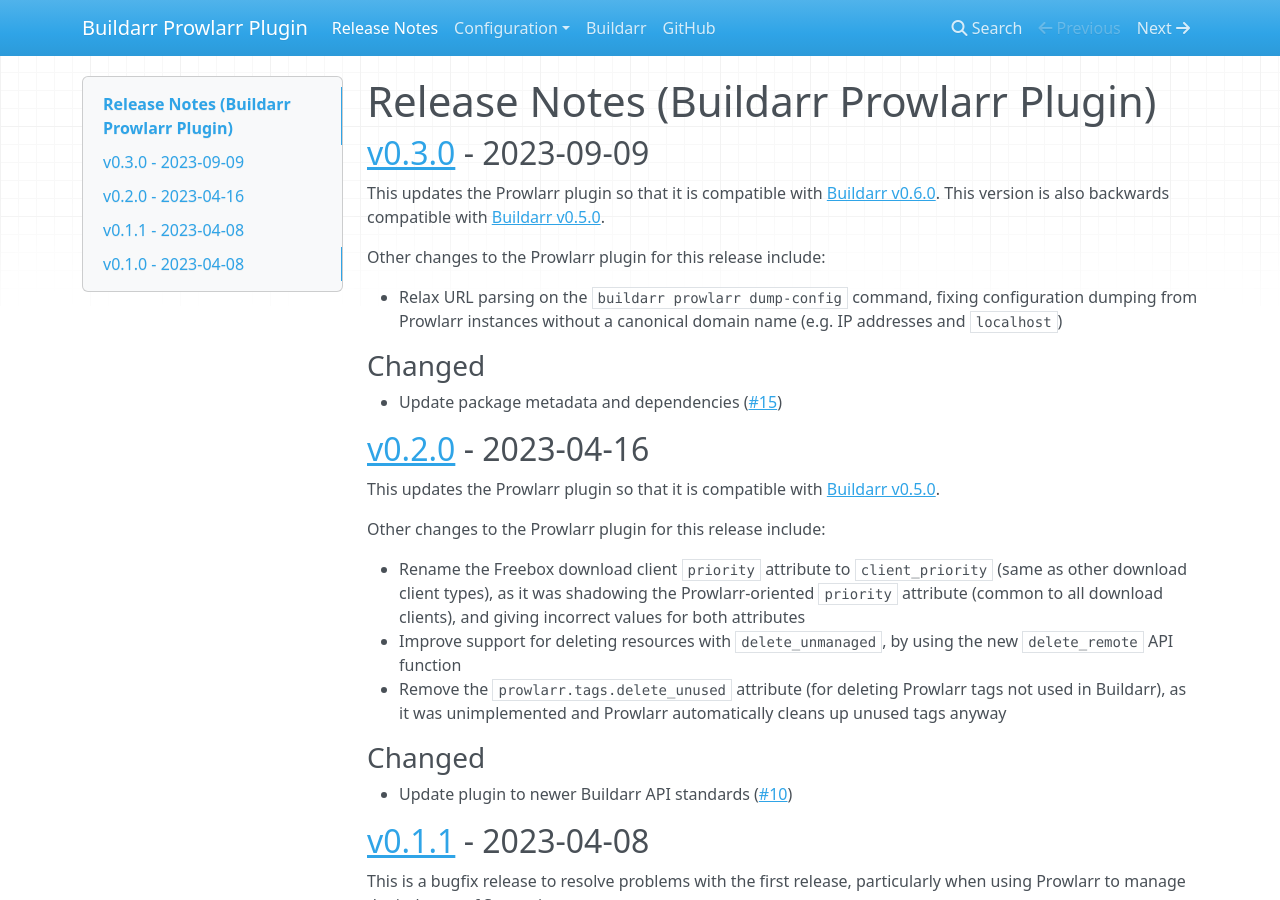
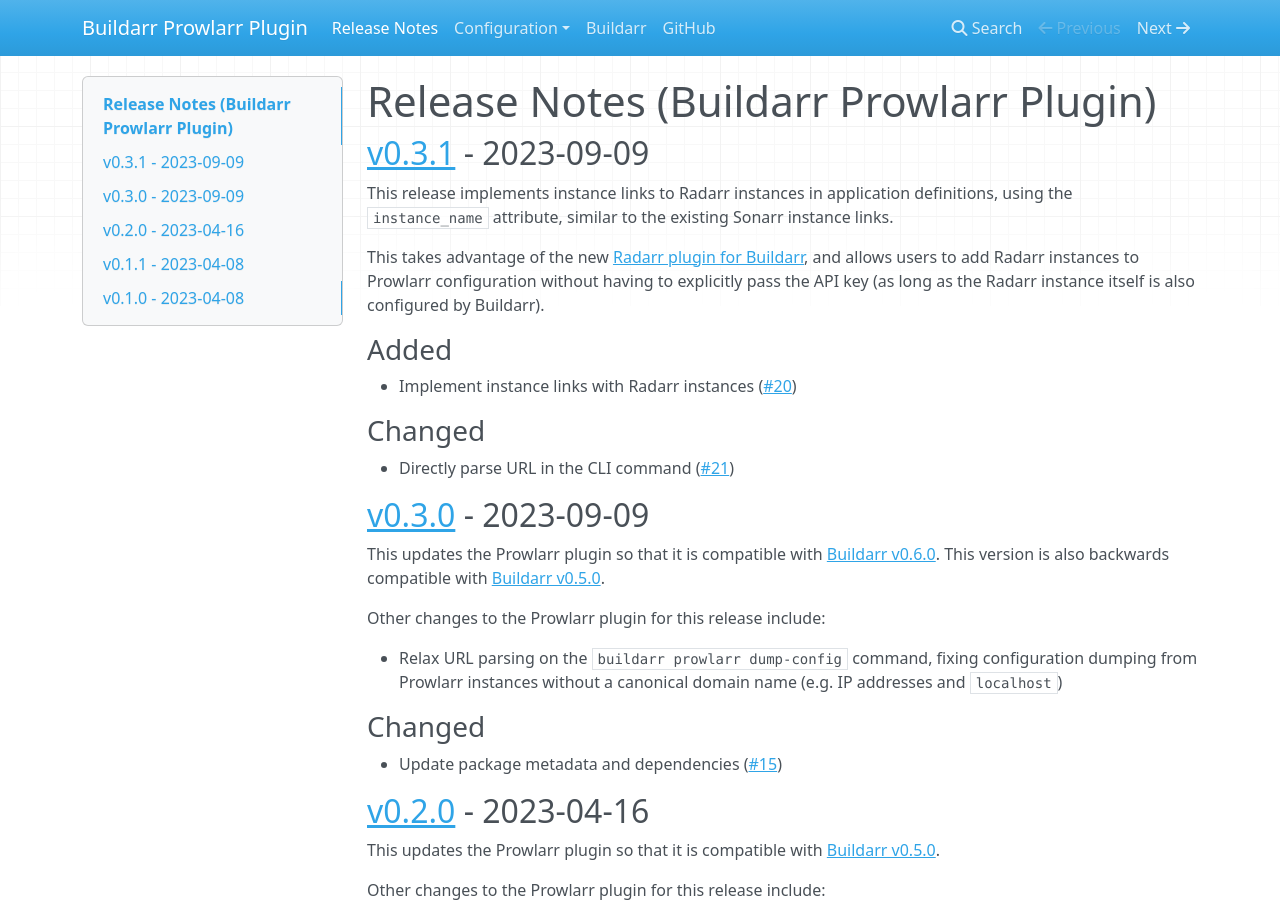
Before and after one commit to rebuildarr/buildarr-prowlarr, an MkDocs documentation site: the page built from docs/release-notes.md, in a window 1280 px wide and 900 px high. Built offline with MkDocs 1.6.1, drawn with Linux system fonts in a browser that asks for light colours; nearby versions of some CDN libraries.

Commit message:
Tag v0.3.1 (#23)
* Update package version
* Add release notes

```diff
--- a/docs/release-notes.md
+++ b/docs/release-notes.md
@@ -1,4 +1,19 @@
 # Release Notes (Buildarr Prowlarr Plugin)
+
+## [v0.3.1](https://github.com/buildarr/buildarr-prowlarr/releases/tag/v0.3.1) - 2023-09-09
+
+This release implements instance links to Radarr instances in application definitions, using the `instance_name` attribute, similar to the existing Sonarr instance links.
+
+This takes advantage of the new [Radarr plugin for Buildarr](https://buildarr.github.io/plugins/radarr), and allows users to add Radarr instances to Prowlarr configuration without having to explicitly pass the API key (as long as the Radarr instance itself is also configured by Buildarr).
+
+### Added
+
+* Implement instance links with Radarr instances ([#20](https://github.com/buildarr/buildarr-prowlarr/pull/20))
+
+### Changed
+
+* Directly parse URL in the CLI command ([#21](https://github.com/buildarr/buildarr-prowlarr/pull/21))
+
 
 ## [v0.3.0](https://github.com/buildarr/buildarr-prowlarr/releases/tag/v0.3.0) - 2023-09-09
 
--- a/pyproject.toml
+++ b/pyproject.toml
@@ -7,7 +7,7 @@
 
 [tool.poetry]
 name = "buildarr-prowlarr"
-version = "0.3.0"
+version = "0.3.1"
 description = "Prowlarr indexer manager plugin for Buildarr"
 authors = ["Callum Dickinson <callum.dickinson.nz@gmail.com>"]
 license = "GPL-3.0-or-later"
```
